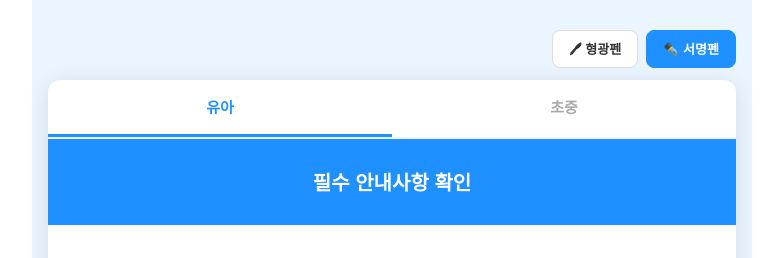
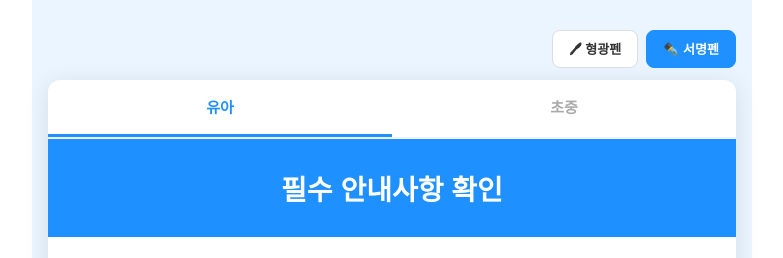
Before and after one commit to jororo9/customer-sign-app, a Next.js app: page /consent in a window 1280 px wide. Shown: the top 258 px of the page, without its empty margins (248-1031 px from the left). Built offline with nearby package versions, Linux system fonts and the light colour scheme; no server answers; the database is empty.

Commit message:
타이틀 폰트 크게

```diff
--- a/app/consent/page.tsx
+++ b/app/consent/page.tsx
@@ -233,7 +233,7 @@ export default function ConsentPage() {
 
         {/* 헤더 */}
         <div style={{ background: '#1E90FF', padding: '28px 36px', marginTop: current.logo_url ? 16 : 0 }}>
-          <div style={{ fontSize: 20, fontWeight: 700, color: '#fff', textAlign: 'center' }}>{current.title}</div>
+          <div style={{ fontSize: 28, fontWeight: 700, color: '#fff', textAlign: 'center' }}>{current.title}</div>
         </div>
 
         <div style={{ padding: '32px 36px' }}>
```
